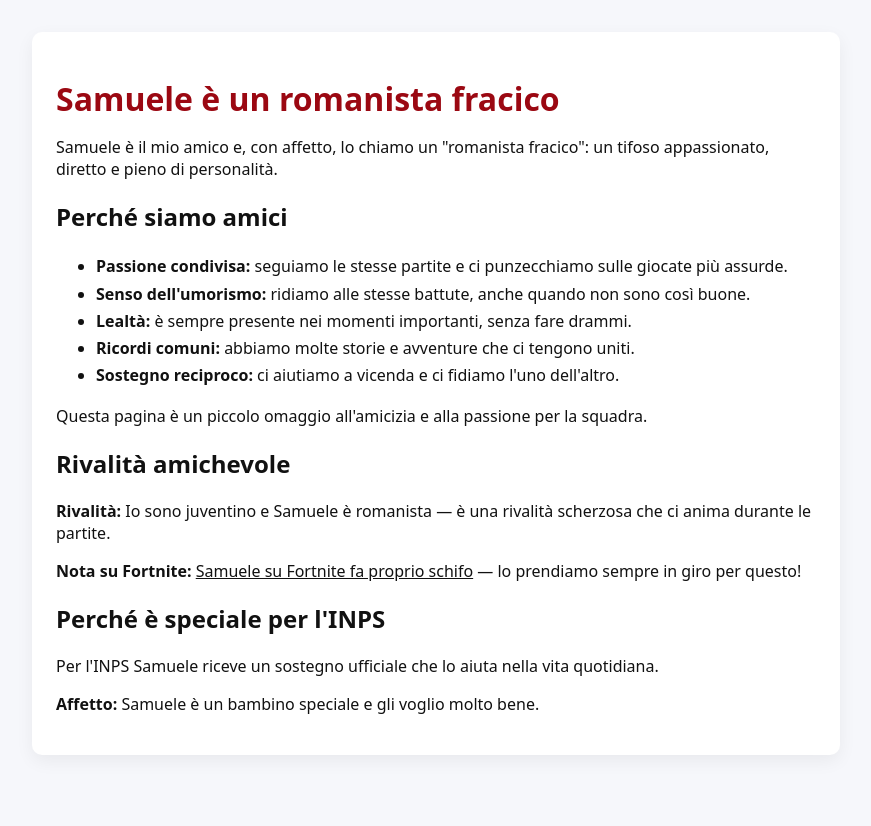
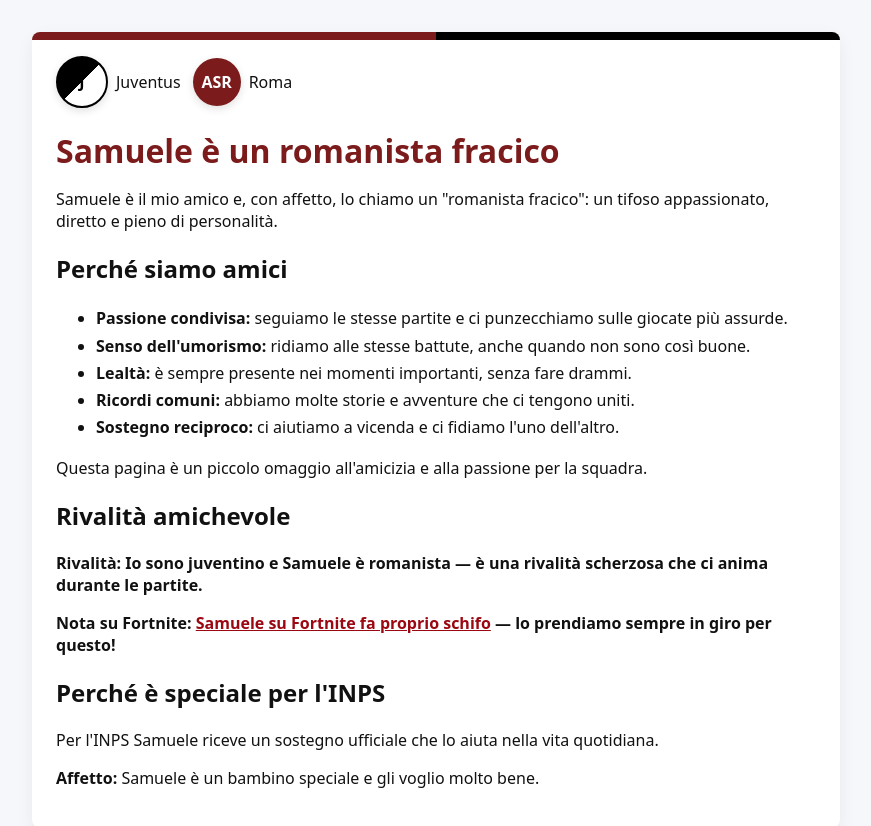
Before and after one commit to chri551/samu_bestfriend, a plain HTML site: page index.html in a window 1280 px wide. Shown: the whole page, without its empty margins (204-1075 px from the left). Before the commit the page ends 800 px from the top, so only its background shows below. Drawn offline with Linux system fonts and the light colour scheme.

Commit message:
salva modifiche

```diff
--- a/index.html
+++ b/index.html
@@ -6,14 +6,31 @@
   <title>Samuele — Romanista Fracico</title>
   <style>
     body{font-family:system-ui,Arial,Helvetica,sans-serif;margin:2rem;background:#f6f7fb;color:#111}
-    .card{max-width:760px;margin:1.5rem auto;padding:1.5rem;background:#fff;border-radius:10px;box-shadow:0 6px 18px rgba(0,0,0,0.06)}
-    h1{color:#9b0812;margin-bottom:0.25rem}
+    .card{max-width:760px;margin:1.5rem auto;padding:1.5rem;background:#fff;border-radius:10px;box-shadow:0 6px 18px rgba(0,0,0,0.06);position:relative}
+    .card::before{content:"";position:absolute;left:0;right:0;top:0;height:8px;border-radius:10px 10px 0 0;background:linear-gradient(90deg,#7b1b1b 50%,#000 50%)}
+    .header-badges{display:flex;gap:12px;align-items:center;margin-bottom:1rem}
+    .badge{width:48px;height:48px;border-radius:50%;display:flex;align-items:center;justify-content:center;color:#fff;font-weight:700;box-shadow:0 3px 8px rgba(0,0,0,0.12)}
+    .badge-roma{background:#7b1b1b}
+    .badge-juve{background:linear-gradient(135deg,#000 50%,#fff 50%);color:#000;border:2px solid #000}
+    h1{color:#7b1b1b;margin-bottom:0.25rem}
     h2{margin-top:1.25rem}
     ul{line-height:1.7}
+    .rivalry p{font-weight:600}
+    .note-fortnite{color:#9b0812;font-weight:700}
   </style>
 </head>
 <body>
   <main class="card">
+    <div class="header-badges">
+      <div style="display:flex;align-items:center;gap:8px">
+        <span class="badge badge-juve">J</span>
+        <span>Juventus</span>
+      </div>
+      <div style="display:flex;align-items:center;gap:8px">
+        <span class="badge badge-roma">ASR</span>
+        <span>Roma</span>
+      </div>
+    </div>
     <h1>Samuele è un romanista fracico</h1>
     <p>Samuele è il mio amico e, con affetto, lo chiamo un "romanista fracico": un tifoso appassionato, diretto e pieno di personalità.</p>
 
@@ -29,8 +46,10 @@
     <p>Questa pagina è un piccolo omaggio all'amicizia e alla passione per la squadra.</p>
 
     <h2>Rivalità amichevole</h2>
-    <p><strong>Rivalità:</strong> Io sono juventino e Samuele è romanista — è una rivalità scherzosa che ci anima durante le partite.</p>
-    <p><strong>Nota su Fortnite:</strong> <u>Samuele su Fortnite fa proprio schifo</u> — lo prendiamo sempre in giro per questo!</p>
+    <div class="rivalry">
+      <p><strong>Rivalità:</strong> Io sono juventino e Samuele è romanista — è una rivalità scherzosa che ci anima durante le partite.</p>
+      <p><strong>Nota su Fortnite:</strong> <u class="note-fortnite">Samuele su Fortnite fa proprio schifo</u> — lo prendiamo sempre in giro per questo!</p>
+    </div>
 
     <h2>Perché è speciale per l'INPS</h2>
     <p>Per l'INPS Samuele riceve un sostegno ufficiale che lo aiuta nella vita quotidiana.</p>
```
